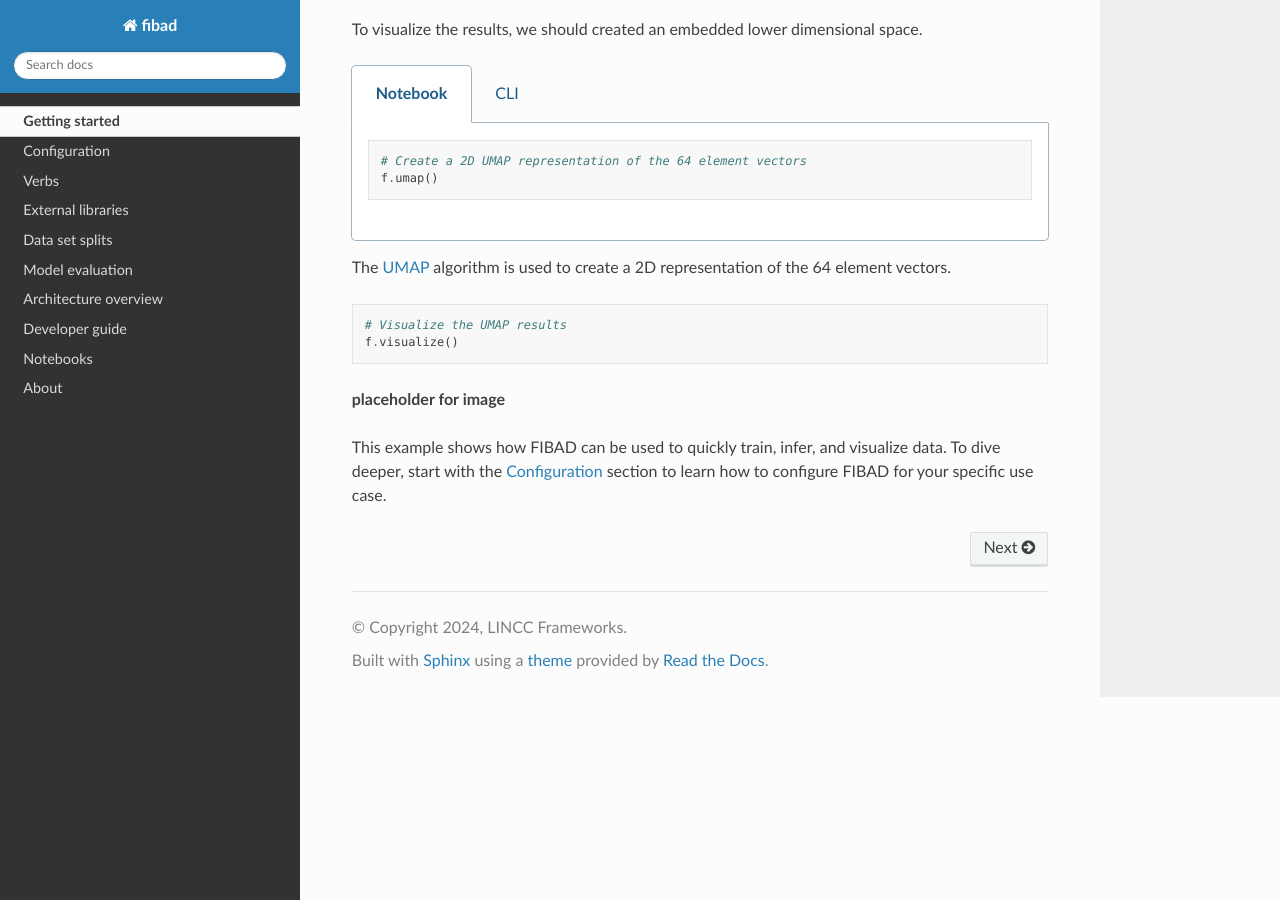
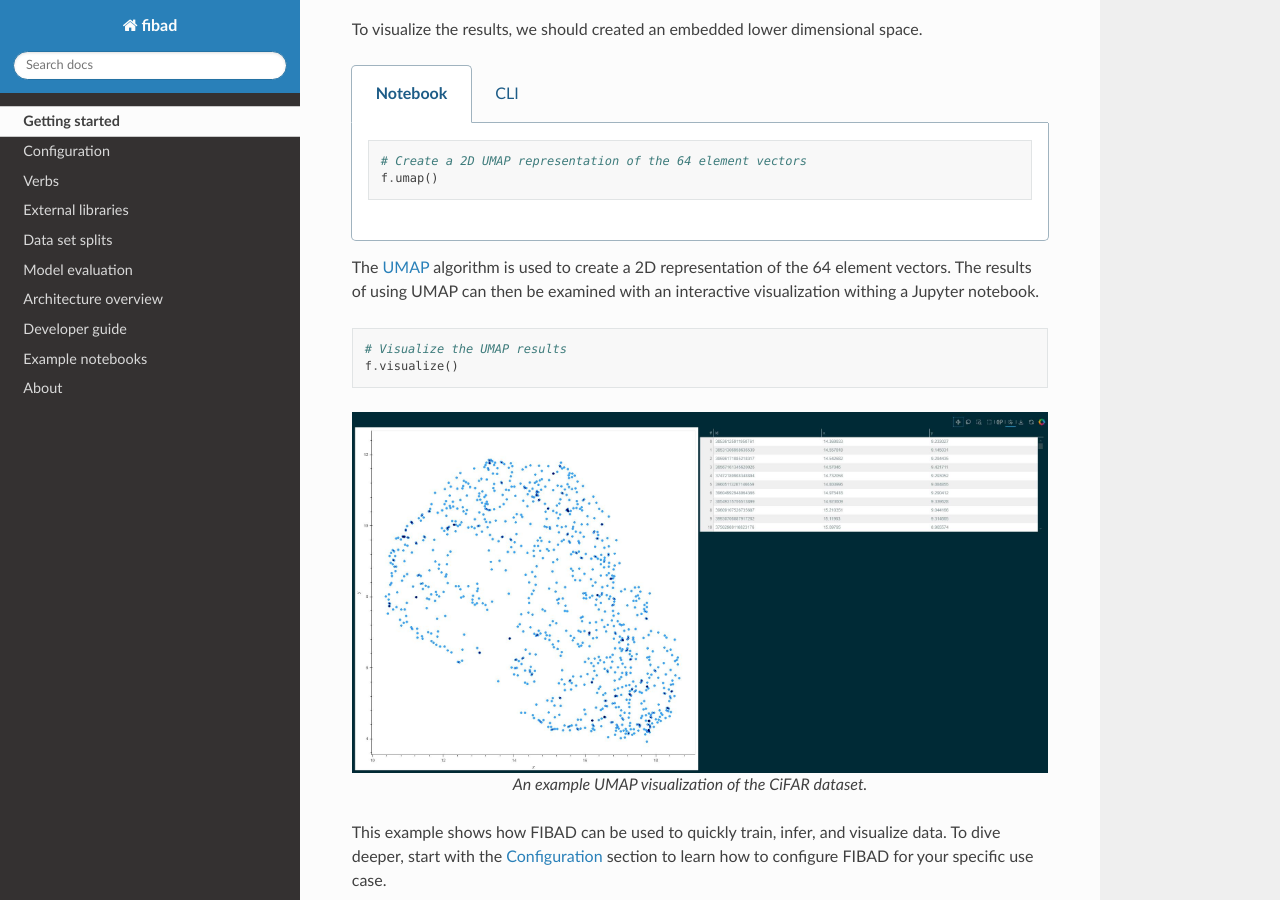
Before and after one commit to lincc-frameworks/fibad, a Sphinx documentation site: the page built from docs/index.rst, in a window 1280 px wide and 900 px high, scrolled down 1256 px. Built offline with Sphinx 7.4.7 and the Read the Docs theme 3.1.0, drawn with Linux system fonts in a browser that asks for light colours; pages that are not in the unit, such as notebooks, are missing from menus.

Commit message:
Documentation clean up.

```diff
--- a/docs/dev_guide.rst
+++ b/docs/dev_guide.rst
@@ -15,11 +15,15 @@ create and activate a new environment.
    >> conda activate <env_name>
 
 
+Build from Source
+-----------------
+
 Once you have created a new environment, you can install this project for local
 development using the following commands:
 
 .. code-block:: console
 
+   >> git clone https://github.com/lincc-frameworks/fibad.git
    >> pip install -e .'[dev]'
    >> pre-commit install
    >> conda install pandoc
--- a/docs/external_libraries.rst
+++ b/docs/external_libraries.rst
@@ -93,7 +93,7 @@ Your dataset class is (for now) in charge of implementing the split and randomne
 ...............
 Return a shape tuple corresponding to the standard size of tensors in your data set. An image dataset
 consisting of 250x250 px images with 3 color channels each might have a shape of (3, 250, 250) indicating that
- the color channels are the first iterable axis of each image tensor.
+the color channels are the first iterable axis of each image tensor.
 
 ``ids(self)``
 .............
--- a/docs/index.rst
+++ b/docs/index.rst
@@ -84,13 +84,19 @@ To visualize the results, we should created an embedded lower dimensional space.
 
 The `UMAP <https://umap-learn.readthedocs.io/en/latest/>`_ algorithm is used to
 create a 2D representation of the 64 element vectors.
+The results of using UMAP can then be examined with an interactive visualization
+withing a Jupyter notebook.
 
 .. code-block:: python
 
    # Visualize the UMAP results
    f.visualize()
 
-**placeholder for image**
+.. figure:: _static/umap_visualization.JPG
+   :align: center
+   :alt: An example UMAP visualization of the CiFAR dataset.
+
+   An example UMAP visualization of the CiFAR dataset.
 
 This example shows how FIBAD can be used to quickly train, infer, and visualize
 data.
@@ -110,5 +116,5 @@ section to learn how to configure FIBAD for your specific use case.
    Architecture overview <architecture_overview>
    Developer guide <dev_guide>
    API Reference <autoapi/index>
-   Notebooks <notebooks>
+   Example notebooks <notebooks>
    About <about>
```
Also changed, not shown: docs/notebooks.rst (+4 -3 lines), docs/_static/umap_visualization.JPG (added).
